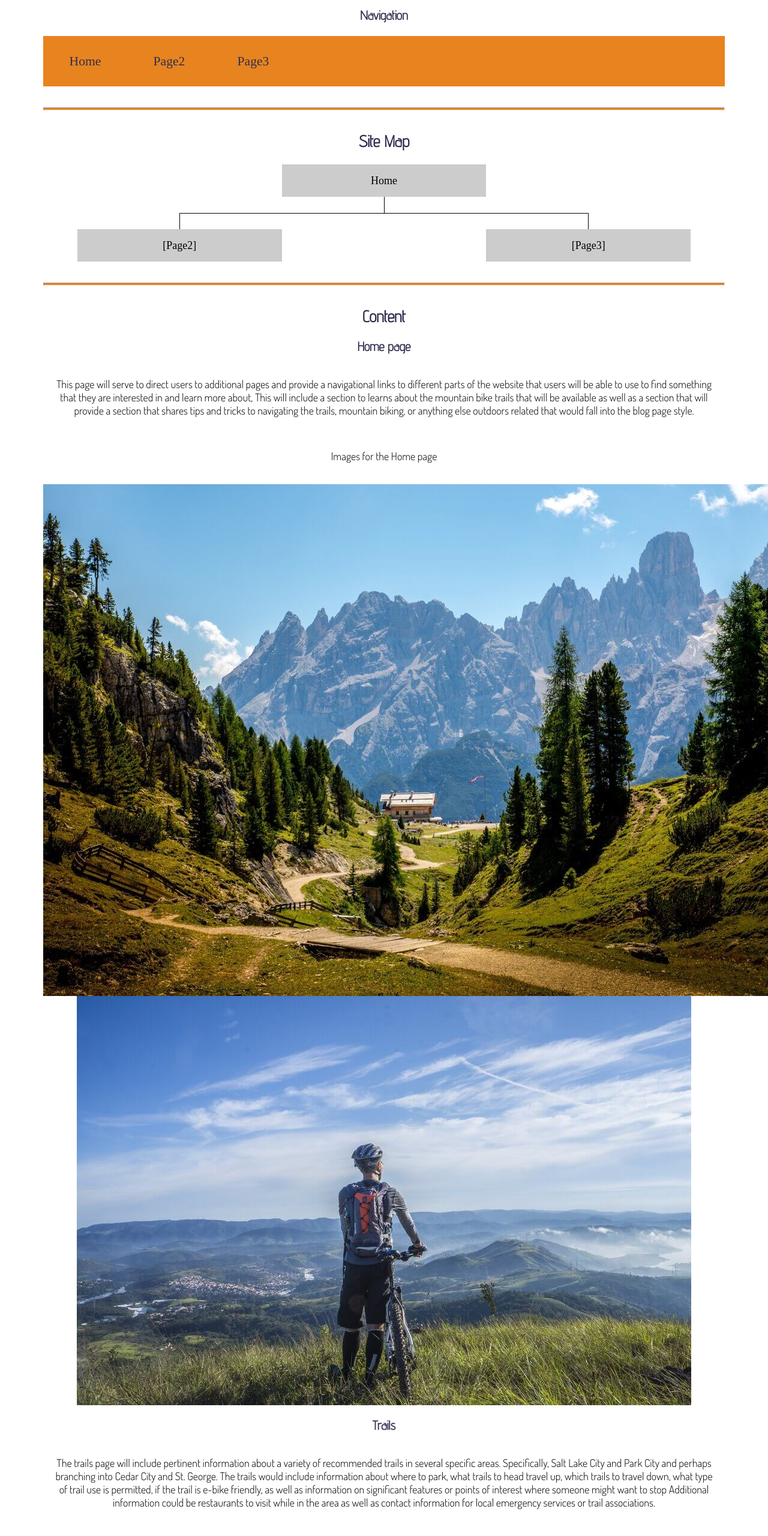
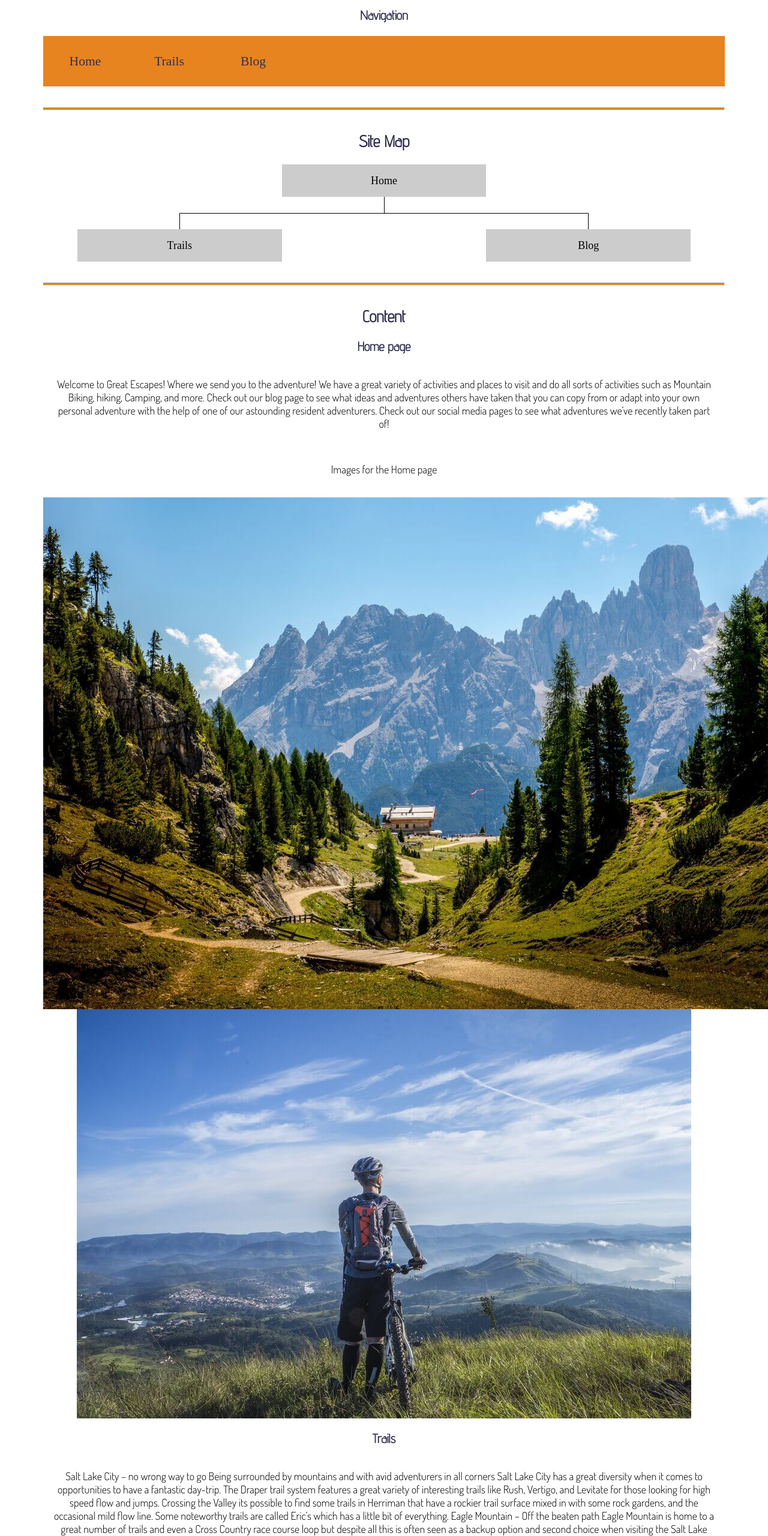
Before and after one commit to Nate-Frank/wdd130, a plain HTML site: page greatescapes/site-plan.html in a window 1280 px wide. Shown: the part 1957-4517 px from the top of the page at 60% size. Drawn offline with Linux system fonts and the light colour scheme.

Commit message:
Updating Great Escapes Site Plan

```diff
--- a/greatescapes/site-plan.html
+++ b/greatescapes/site-plan.html
@@ -88,8 +88,8 @@
       <!-- Think about how you want your navigation bar to look. In the site-plan.css file change the colors to your colors to get the look you desire. -->
       <nav>
         <a href="#">Home</a>
-        <a href="#">Page2</a>
-        <a href="#">Page3</a>
+        <a href="#">Trails</a>
+        <a href="#">Blog</a>
       </nav>
       <hr>
       <h2>
@@ -100,10 +100,10 @@
           Home
         </div>
         <div class="sm-page2">
-          [Page2] <!-- change this -->
+          Trails <!-- change this -->
         </div>
         <div class="sm-page3">
-          [Page3]  <!-- change this -->
+          Blog  <!-- change this -->
         </div>
 
         <div class="top">
@@ -125,7 +125,7 @@
       </h2>
       <h3>Home page</h3>
       <p>
-        This page will serve to direct users to additional pages and provide a navigational links to different parts of the website that users will be able to use to find something that they are interested in and learn more about, This will include a section to learns about the mountain bike trails that will be available as well as a section that will provide a section that shares tips and tricks to navigating the trails, mountain biking, or anything else outdoors related that would fall into the blog page style.
+        Welcome to Great Escapes! Where we send you to the adventure! We have a great variety of activities and places to visit and do all sorts of activities such as Mountain Biking, hiking, Camping, and more. Check out our blog page to see what ideas and adventures others have taken that you can copy from or adapt into your own personal adventure with the help of one of our astounding resident adventurers. Check out our social media pages to see what adventures we’ve recently taken part of!
       </p>
       <p>Images for the Home page</p>
         <img src=images/mountain_cabin.jpg alt="image for homepage">
@@ -134,18 +134,30 @@
       </ul>
       <h3>Trails</h3>
       <p>
-        The trails page will include pertinent information about a variety of recommended trails in several specific areas. Specifically, Salt Lake City and Park City and perhaps branching into Cedar City and St. George. The trails would include information about where to park, what trails to head travel up, which trails to travel down, what type of trail use is permitted, if the trail is e-bike friendly, as well as information on significant features or points of interest where someone might want to stop Additional information could be restaurants to visit while in the area as well as contact information for local emergency services or trail associations.
+        Salt Lake City – no wrong way to go
+Being surrounded by mountains and with avid adventurers in all corners Salt Lake City has a great diversity when it comes to opportunities to have a fantastic day-trip. The Draper trail system features a great variety of interesting trails like Rush, Vertigo, and Levitate for those looking for high speed flow and jumps. Crossing the Valley its possible to find some trails in Herriman that have a rockier trail surface mixed in with some rock gardens, and the occasional mild flow line. Some noteworthy trails are called Eric’s which has a little bit of everything.
+
+Eagle Mountain – Off the beaten path
+	Eagle Mountain is home to a great number of trails and even a Cross Country race course loop but despite all this is often seen as a backup option and second choice when visiting the Salt Lake area. These trails hold up exceptionally well when it rains or even lightly snows and if they do become muddy often dry up quickly making this the place to go after or even during a rainy day to get the most bang for your buck. There are two distinct areas of Eagle Mountain, the first beginning a short distance after hidden hollow elementary with a small beginner course as well as several cross-country courses and trails. The Second area is primarily a skills area that contains a variety of Jumps, Drops, Berms, Rollers, and even wall rides.
+
+Cedar City – Hidden Gem
+
+	Cedar City is located in a fantastic position to do just about anything in southern Utah. If you want to travel to St. George but don’t want to be around so many people, Visit Cedar City and it’s a Short Hour drive to St. George with plenty of locations to Hike, Bike, or Camp. Within Cedar City itself, the 3 peaks trail system is highly recommended due to the large amount of diverse trails available to hike and bike on, its Disc Golf Course, as well as camp sites and designated places for High Power RC cars. There are some trees and Shrubs around but be prepared during the summer with extra water and some place to get some shade during the hottest part of the day.
       </p>
-      <p>Images for the Page 2</p>
+      <p>Images for the Trail Page</p>
         <img src=images/sunset_bike.jpg alt="image for page">
         <img src=images/trail_forest.jpg alt="image for page">
 
       </ul>
       <h3>BLOG</h3>
       <p>
-        The blog page would include information about events or races occurring in certain area or other one-off pieces of information that for locals or those visiting during a specific time would be able to benefit from knowing so they can be avoided or attended. The blog would also include information on what items could be recommended as well as personal suggestions from locals and others who have traveled specific trails and want to share a piece with others.
+        Check out some of our best tips and tricks to have fun and stay safe while exploring the great state of Utah.
+
+Nutrition and Hydration in Utah
+
+	Utah might not always look like it but it is definitely a desert where temperatures can reach upwards and around 100 degrees during the hottest parts of the day so it is absolutely essential that while visiting you drink plenty of water beforehand and are constantly staying hydrated but that while exercising, mountain biking, hiking, or anything that causes additional exertion on your body that you drink the recommended amount of liquids according to your age and weight. A common approach is while biking drinking between ½ and 1 liter of water every hour and having some form of energy gel to dip into while riding to ensure that electrolytes are replaced and exhausted energy supplies in the body resupplied.
       </p>
-      <p>Images for the Page 3</p>
+      <p>Images for the Blog Page</p>
         <img src=images/road_bikes.jpg alt="image for page3">
         <img src=images/scenic_mountain.jpg alt="image for page3">
 
@@ -163,15 +175,15 @@
       </p>
       <img src="#" alt="home page wireframe">
 
-      <h3>[Page 2]</h3>
+      <h3>Trail</h3>
       <p>
-        [Any additional details about page 2 that the wireframe does not make clear]
+        [Any additional details about the Trail page that the wireframe does not make clear]
       </p>
       <img src="#" alt="page 2 wireframe">
 
-      <h3>[Page 3]</h3>
+      <h3>Blog</h3>
       <p>
-        [Any additional details about page 3 that the wireframe does not make clear]
+        [Any additional details about the Blog page that the wireframe does not make clear]
       </p>
       <img src="#" alt="page 3 wireframe">
     </main>
```
